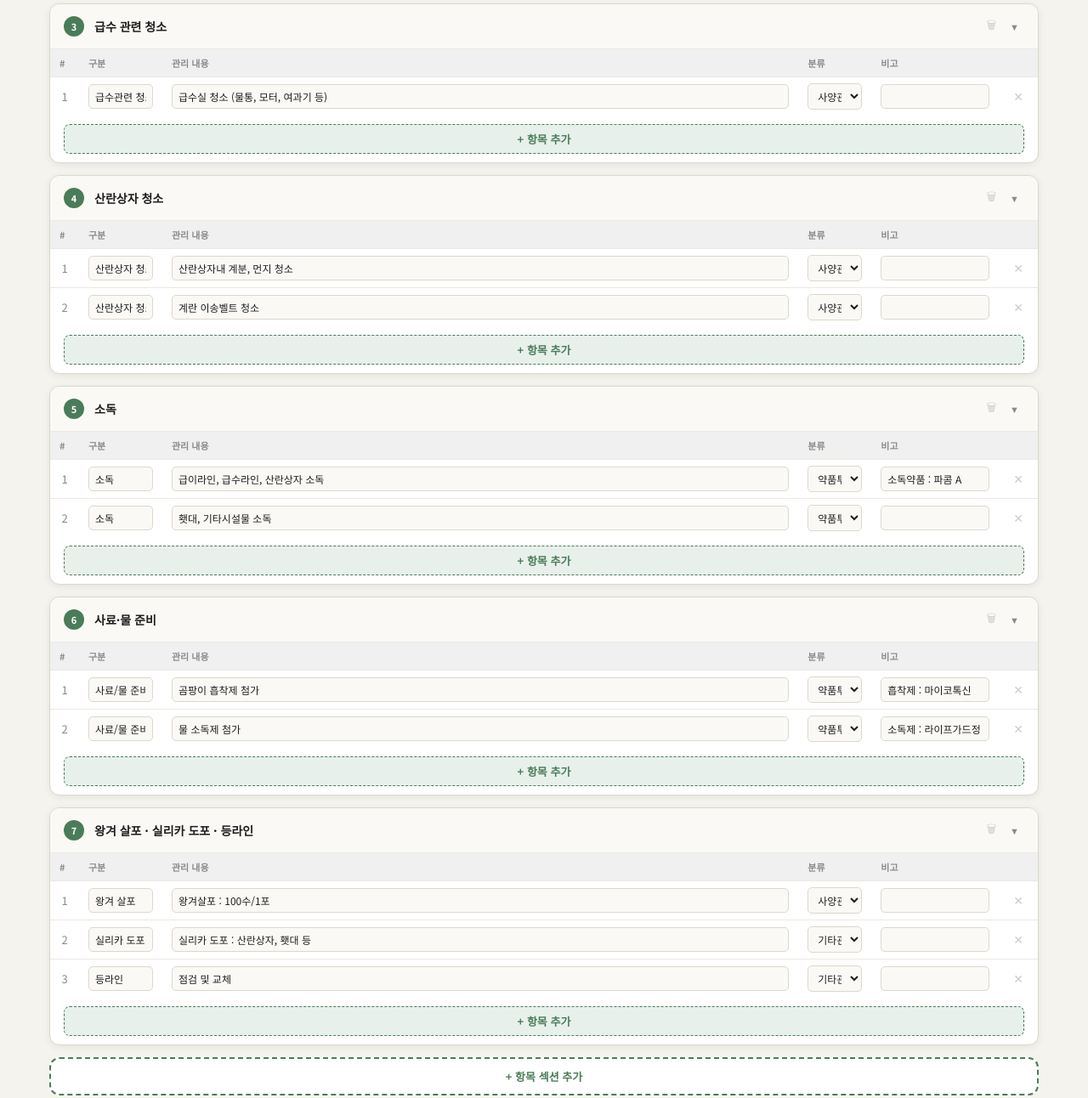
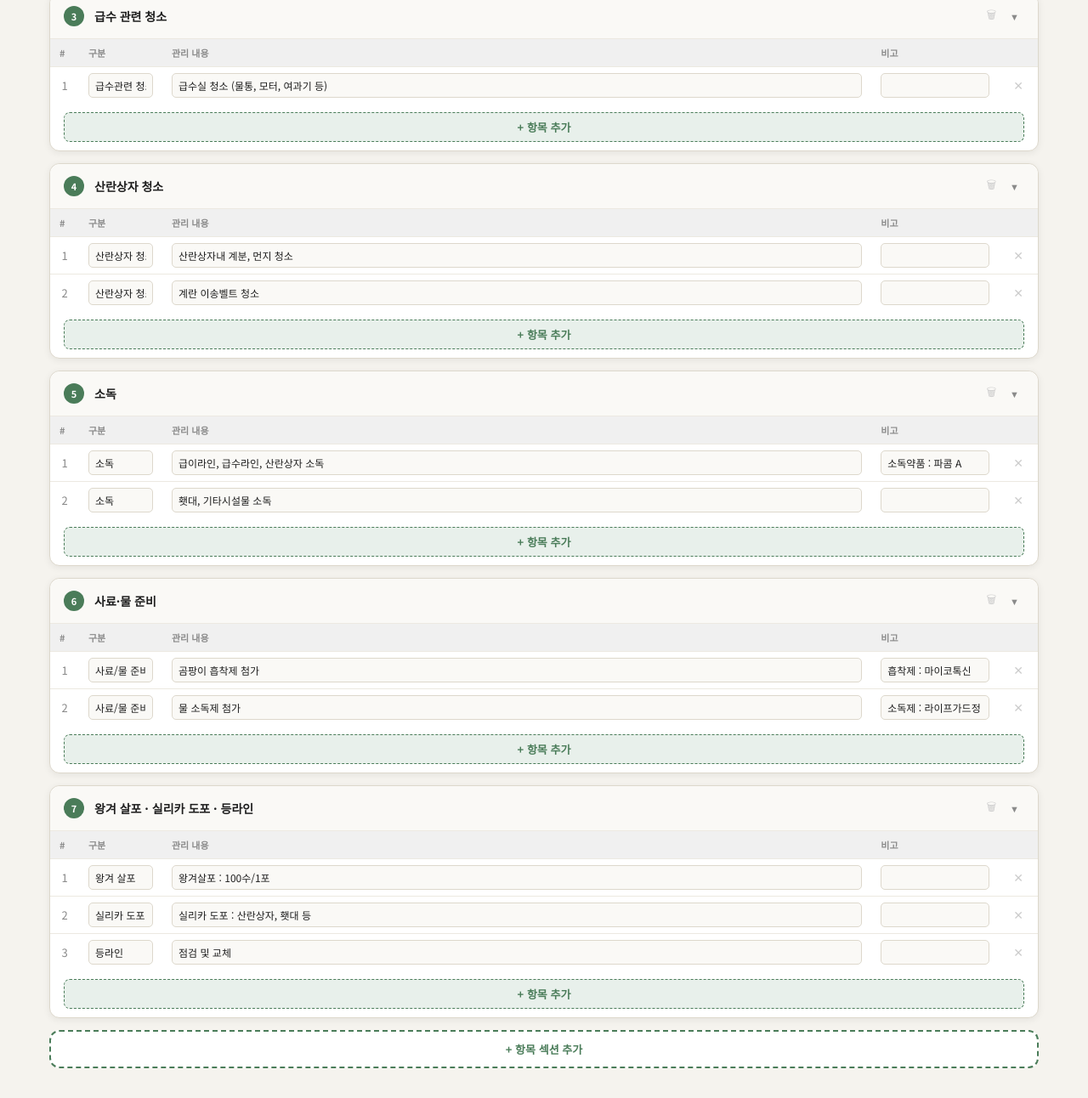
Before and after one commit to khmass-liturgy/kh-farm, a plain HTML site: page index.html in a window 1280 px wide. Shown: the part 826-2118 px from the top of the page at 85% size. Drawn offline with Linux system fonts and the light colour scheme.

Commit message:
Update data version and refactor category usage

```diff
--- a/index.html
+++ b/index.html
@@ -88,7 +88,7 @@ header h1 span{font-size:11px;opacity:.7;font-weight:300;margin-left:6px;}
 .col-no{width:34px;color:var(--text-soft);font-size:12px;text-align:center;}
 .col-gubun{width:98px;}
 .col-content{min-width:180px;}
-.col-category{width:86px;}
+
 .col-note{width:150px;}
 .col-action{width:40px;text-align:center;}
 
@@ -239,125 +239,124 @@ header h1 span{font-size:11px;opacity:.7;font-weight:300;margin-left:6px;}
 /* ════════════════════════════════════════════
    상수 & 기본 데이터
 ════════════════════════════════════════════ */
-const DATA_VERSION = 'v4';
-const CATEGORIES   = ['사양관리','약품투약','예방백신','기타관리'];
+const DATA_VERSION = 'v5';
 
 // 탭별 기본 섹션 정의 { name, rows[] }
 const INIT_TABS = {
   tab1:[
     {name:'계분 반출 및 청소', rows:[
-      {gubun:'계분 반출',content:'계사 내부 먼지 청소',category:'사양관리',note:''},
-      {gubun:'계분 반출',content:'사료라인 잔여사료 배출 처리',category:'사양관리',note:''},
-      {gubun:'계분 반출',content:'물라인 청소',category:'사양관리',note:''},
-      {gubun:'계분 반출',content:'산란상자내 청소',category:'사양관리',note:''},
+      {gubun:'계분 반출',content:'계사 내부 먼지 청소',note:''},
+      {gubun:'계분 반출',content:'사료라인 잔여사료 배출 처리',note:''},
+      {gubun:'계분 반출',content:'물라인 청소',note:''},
+      {gubun:'계분 반출',content:'산란상자내 청소',note:''},
     ]},
     {name:'사료빈 청소', rows:[
-      {gubun:'사료빈 청소',content:'사료빈 물청소',category:'사양관리',note:''},
-      {gubun:'사료빈 청소',content:'건조',category:'사양관리',note:''},
+      {gubun:'사료빈 청소',content:'사료빈 물청소',note:''},
+      {gubun:'사료빈 청소',content:'건조',note:''},
     ]},
     {name:'급수 관련 청소', rows:[
-      {gubun:'급수관련 청소',content:'급수실 청소 (물통, 모터, 여과기 등)',category:'사양관리',note:''},
+      {gubun:'급수관련 청소',content:'급수실 청소 (물통, 모터, 여과기 등)',note:''},
     ]},
     {name:'산란상자 청소', rows:[
-      {gubun:'산란상자 청소',content:'산란상자내 계분, 먼지 청소',category:'사양관리',note:''},
-      {gubun:'산란상자 청소',content:'계란 이송벨트 청소',category:'사양관리',note:''},
+      {gubun:'산란상자 청소',content:'산란상자내 계분, 먼지 청소',note:''},
+      {gubun:'산란상자 청소',content:'계란 이송벨트 청소',note:''},
     ]},
     {name:'소독', rows:[
-      {gubun:'소독',content:'급이라인, 급수라인, 산란상자 소독',category:'약품투약',note:'소독약품 : 파콤 A'},
-      {gubun:'소독',content:'횃대, 기타시설물 소독',category:'약품투약',note:''},
+      {gubun:'소독',content:'급이라인, 급수라인, 산란상자 소독',note:'소독약품 : 파콤 A'},
+      {gubun:'소독',content:'횃대, 기타시설물 소독',note:''},
     ]},
     {name:'사료·물 준비', rows:[
-      {gubun:'사료/물 준비',content:'곰팡이 흡착제 첨가',category:'약품투약',note:'흡착제 : 마이코톡신'},
-      {gubun:'사료/물 준비',content:'물 소독제 첨가',category:'약품투약',note:'소독제 : 라이프가드정'},
+      {gubun:'사료/물 준비',content:'곰팡이 흡착제 첨가',note:'흡착제 : 마이코톡신'},
+      {gubun:'사료/물 준비',content:'물 소독제 첨가',note:'소독제 : 라이프가드정'},
     ]},
     {name:'왕겨 살포 · 실리카 도포 · 등라인', rows:[
-      {gubun:'왕겨 살포',content:'왕겨살포 : 100수/1포',category:'사양관리',note:''},
-      {gubun:'실리카 도포',content:'실리카 도포 : 산란상자, 횃대 등',category:'기타관리',note:''},
-      {gubun:'등라인',content:'점검 및 교체',category:'기타관리',note:''},
+      {gubun:'왕겨 살포',content:'왕겨살포 : 100수/1포',note:''},
+      {gubun:'실리카 도포',content:'실리카 도포 : 산란상자, 횃대 등',note:''},
+      {gubun:'등라인',content:'점검 및 교체',note:''},
     ]},
   ],
   tab2:[
     {name:'입추시 관리', rows:[
-      {gubun:'입추시',content:'체중, 균일도 체크 (80~85%)',category:'사양관리',note:''},
-      {gubun:'입추시',content:'걸음걸이, 활력도 등 건강 체크',category:'사양관리',note:''},
-      {gubun:'입추시',content:'계분 체크 : 혈변·콕시듐, 묽은변·장염',category:'사양관리',note:''},
-      {gubun:'입추시',content:'중추 백신기록 확인, 체크',category:'예방백신',note:''},
-      {gubun:'입추시',content:'부리다듬기, SE검사 기록 체크',category:'기타관리',note:''},
+      {gubun:'입추시',content:'체중, 균일도 체크 (80~85%)',note:''},
+      {gubun:'입추시',content:'걸음걸이, 활력도 등 건강 체크',note:''},
+      {gubun:'입추시',content:'계분 체크 : 혈변·콕시듐, 묽은변·장염',note:''},
+      {gubun:'입추시',content:'중추 백신기록 확인, 체크',note:''},
+      {gubun:'입추시',content:'부리다듬기, SE검사 기록 체크',note:''},
     ]},
     {name:'예방백신 실시', rows:[
-      {gubun:'예방백신',content:'구충 실시 : 2회 실시(1주일), 90~100일',category:'예방백신',note:'구충제 : 레바미솔산'},
-      {gubun:'예방백신',content:'IB+QX 실시(전동) : 90~100일',category:'예방백신',note:'IB + QX'},
-      {gubun:'예방백신',content:'SG9R 생독백신 실시 : 100일',category:'예방백신',note:'SG9R'},
-      {gubun:'예방백신',content:'ABBNE 백신실시 : 110일',category:'예방백신',note:'PABEN-Q'},
+      {gubun:'예방백신',content:'구충 실시 : 2회 실시(1주일), 90~100일',note:'구충제 : 레바미솔산'},
+      {gubun:'예방백신',content:'IB+QX 실시(전동) : 90~100일',note:'IB + QX'},
+      {gubun:'예방백신',content:'SG9R 생독백신 실시 : 100일',note:'SG9R'},
+      {gubun:'예방백신',content:'ABBNE 백신실시 : 110일',note:'PABEN-Q'},
     ]},
   ],
   tab3:[
     {name:'산란 준비', rows:[
-      {gubun:'산란준비',content:'사각지역 차단망 설치',category:'사양관리',note:''},
-      {gubun:'산란준비',content:'어두운곳 등 설치, 반사필름 설치',category:'기타관리',note:''},
-      {gubun:'산란준비',content:'산란상자 산란 유도',category:'사양관리',note:''},
-      {gubun:'산란준비',content:'산란상자, 벨트 점검',category:'사양관리',note:''},
-      {gubun:'산란준비',content:'점등 시작 (타이머 점검)',category:'사양관리',note:''},
-      {gubun:'산란준비',content:'산란예비 사료 급여 (1~2회)',category:'사양관리',note:'산란예비 사료'},
+      {gubun:'산란준비',content:'사각지역 차단망 설치',note:''},
+      {gubun:'산란준비',content:'어두운곳 등 설치, 반사필름 설치',note:''},
+      {gubun:'산란준비',content:'산란상자 산란 유도',note:''},
+      {gubun:'산란준비',content:'산란상자, 벨트 점검',note:''},
+      {gubun:'산란준비',content:'점등 시작 (타이머 점검)',note:''},
+      {gubun:'산란준비',content:'산란예비 사료 급여 (1~2회)',note:'산란예비 사료'},
     ]},
   ],
   tab4:[
     {name:'산란 사양관리', rows:[
-      {gubun:'산란 사양',content:'단계별 산란사료 급이',category:'사양관리',note:''},
-      {gubun:'산란 사양',content:'음수백신시 중화제 사용',category:'약품투약',note:'※ 음수백신 : 중화제 사용'},
-      {gubun:'산란 사양',content:'점등 유지 (15시간)',category:'사양관리',note:''},
-      {gubun:'산란 사양',content:'급이량, 급수량 체크',category:'사양관리',note:''},
-      {gubun:'산란 사양',content:'여름철 환기관리 유의',category:'사양관리',note:''},
-      {gubun:'산란 사양',content:'왕겨 수시 보충',category:'사양관리',note:''},
+      {gubun:'산란 사양',content:'단계별 산란사료 급이',note:''},
+      {gubun:'산란 사양',content:'음수백신시 중화제 사용',note:'※ 음수백신 : 중화제 사용'},
+      {gubun:'산란 사양',content:'점등 유지 (15시간)',note:''},
+      {gubun:'산란 사양',content:'급이량, 급수량 체크',note:''},
+      {gubun:'산란 사양',content:'여름철 환기관리 유의',note:''},
+      {gubun:'산란 사양',content:'왕겨 수시 보충',note:''},
     ]},
     {name:'예방백신 실시', rows:[
-      {gubun:'예방백신',content:'IB+QX 실시(전동) : 2개월 1회',category:'예방백신',note:''},
-      {gubun:'예방백신',content:'애비뉴(뉴캐슬) 실시(전동) : 2개월 1회',category:'예방백신',note:''},
-      {gubun:'예방백신',content:'대장균 백신 : 매년 11월/겨울전 전동 실시',category:'예방백신',note:'대장균 백신 : 이콜라이'},
-      {gubun:'예방백신',content:'음수백신시 중화제 사용',category:'약품투약',note:'※ 음수백신 : 중화제 사용'},
+      {gubun:'예방백신',content:'IB+QX 실시(전동) : 2개월 1회',note:''},
+      {gubun:'예방백신',content:'애비뉴(뉴캐슬) 실시(전동) : 2개월 1회',note:''},
+      {gubun:'예방백신',content:'대장균 백신 : 매년 11월/겨울전 전동 실시',note:'대장균 백신 : 이콜라이'},
+      {gubun:'예방백신',content:'음수백신시 중화제 사용',note:'※ 음수백신 : 중화제 사용'},
     ]},
     {name:'서부사료 주령별 급이', rows:[
-      {gubun:'중추단계',content:'중병아리',category:'사양관리',note:'서부사료 주령별 급이'},
-      {gubun:'산란초기',content:'산란예비',category:'사양관리',note:''},
-      {gubun:'~40주',content:'웰빙1',category:'사양관리',note:''},
-      {gubun:'~50주',content:'웰빙2',category:'사양관리',note:''},
-      {gubun:'~60주',content:'웰빙3',category:'사양관리',note:''},
-      {gubun:'~70주',content:'웰빙4',category:'사양관리',note:''},
-      {gubun:'70주 이상',content:'웰빙5',category:'사양관리',note:''},
+      {gubun:'중추단계',content:'중병아리',note:'서부사료 주령별 급이'},
+      {gubun:'산란초기',content:'산란예비',note:''},
+      {gubun:'~40주',content:'웰빙1',note:''},
+      {gubun:'~50주',content:'웰빙2',note:''},
+      {gubun:'~60주',content:'웰빙3',note:''},
+      {gubun:'~70주',content:'웰빙4',note:''},
+      {gubun:'70주 이상',content:'웰빙5',note:''},
     ]},
   ],
   tab5:[
     {name:'겨울철 계사 관리', rows:[
-      {gubun:'겨울철 계사',content:'계분 일부 반출, 왕겨 보충',category:'사양관리',note:''},
-      {gubun:'겨울철 계사',content:'측면 비닐 설치 및 환풍기 점검',category:'기타관리',note:''},
-      {gubun:'겨울철 계사',content:'급수기 급수조절부분 보온 실시',category:'사양관리',note:''},
-      {gubun:'겨울철 계사',content:'급수실 라디에이터 가동',category:'사양관리',note:''},
-      {gubun:'겨울철 계사',content:'급수라인 열선 점검 및 가동',category:'사양관리',note:''},
-      {gubun:'겨울철 계사',content:'급수라인 동파방지대책 마련 : 물흘림 등',category:'기타관리',note:''},
-      {gubun:'겨울철 계사',content:'계사 틈새 관리 철저 : 샛바람',category:'기타관리',note:''},
-      {gubun:'겨울철 계사',content:'왕겨 수시 보충',category:'사양관리',note:''},
+      {gubun:'겨울철 계사',content:'계분 일부 반출, 왕겨 보충',note:''},
+      {gubun:'겨울철 계사',content:'측면 비닐 설치 및 환풍기 점검',note:''},
+      {gubun:'겨울철 계사',content:'급수기 급수조절부분 보온 실시',note:''},
+      {gubun:'겨울철 계사',content:'급수실 라디에이터 가동',note:''},
+      {gubun:'겨울철 계사',content:'급수라인 열선 점검 및 가동',note:''},
+      {gubun:'겨울철 계사',content:'급수라인 동파방지대책 마련 : 물흘림 등',note:''},
+      {gubun:'겨울철 계사',content:'계사 틈새 관리 철저 : 샛바람',note:''},
+      {gubun:'겨울철 계사',content:'왕겨 수시 보충',note:''},
     ]},
   ],
   tab6:[
     {name:'주요 검사 항목', rows:[
-      {gubun:'SE검사',content:'HACCP 대비 SE검사',category:'기타관리',note:''},
-      {gubun:'SE검사',content:'중추 입추시 SE 성적서 확인',category:'기타관리',note:''},
-      {gubun:'환경검사',content:'환경검사 실시 : 반기 1회 (위생시험소)',category:'기타관리',note:''},
-      {gubun:'품질검사',content:'자가품질 검사 : 반기 1회 (위생시험소)',category:'기타관리',note:''},
-      {gubun:'출하검사',content:'출하전 살충제 검사',category:'기타관리',note:''},
+      {gubun:'SE검사',content:'HACCP 대비 SE검사',note:''},
+      {gubun:'SE검사',content:'중추 입추시 SE 성적서 확인',note:''},
+      {gubun:'환경검사',content:'환경검사 실시 : 반기 1회 (위생시험소)',note:''},
+      {gubun:'품질검사',content:'자가품질 검사 : 반기 1회 (위생시험소)',note:''},
+      {gubun:'출하검사',content:'출하전 살충제 검사',note:''},
     ]},
   ],
   tab7:[
     {name:'교육', rows:[
-      {gubun:'교육',content:'무항생제축산물 교육',category:'기타관리',note:''},
-      {gubun:'교육',content:'HACCP 교육',category:'기타관리',note:''},
-      {gubun:'교육',content:'동물복지 교육',category:'기타관리',note:''},
-      {gubun:'교육',content:'축산업종사자 교육, 차량 교육',category:'기타관리',note:''},
-      {gubun:'교육',content:'매장 위생교육, 위생 검사 (보건소)',category:'기타관리',note:''},
+      {gubun:'교육',content:'무항생제축산물 교육',note:''},
+      {gubun:'교육',content:'HACCP 교육',note:''},
+      {gubun:'교육',content:'동물복지 교육',note:''},
+      {gubun:'교육',content:'축산업종사자 교육, 차량 교육',note:''},
+      {gubun:'교육',content:'매장 위생교육, 위생 검사 (보건소)',note:''},
     ]},
     {name:'수질·전기안전 검사', rows:[
-      {gubun:'수질검사',content:'수질검사 : 매년',category:'기타관리',note:''},
-      {gubun:'전기안전',content:'전기안전검사 : 1회/2년',category:'기타관리',note:''},
+      {gubun:'수질검사',content:'수질검사 : 매년',note:''},
+      {gubun:'전기안전',content:'전기안전검사 : 1회/2년',note:''},
     ]},
   ],
 };
@@ -365,7 +364,7 @@ const INIT_TABS = {
 /* ════════════════════════════════════════════
    상태
 ════════════════════════════════════════════ */
-// tabData[tabId] = [ {name, rows:[{gubun,content,category,note}]}, ... ]
+// tabData[tabId] = [ {name, rows:[{gubun,content,note}]}, ... ]
 let tabData = {};
 let currentTabId = 'tab1';
 let pendingDelTab = null;
@@ -572,7 +571,6 @@ function buildSectionCard(tid, sidx, sec) {
     <th class="col-no">#</th>
     <th class="col-gubun">구분</th>
     <th class="col-content">관리 내용</th>
-    <th class="col-category">분류</th>
     <th class="col-note">비고</th>
     <th class="col-action"></th>
   </tr></thead>`;
@@ -597,14 +595,10 @@ function buildSectionCard(tid, sidx, sec) {
 
 function buildRow(tid, sidx, ridx, r) {
   const tr = document.createElement('tr');
-  const opts = CATEGORIES.map(c =>
-    `<option value="${c}"${r.category===c?' selected':''}>${c}</option>`
-  ).join('');
   tr.innerHTML = `
     <td class="col-no">${ridx+1}</td>
     <td class="col-gubun"><input type="text" value="${esc(r.gubun)}"   data-tab="${tid}" data-sidx="${sidx}" data-row="${ridx}" data-field="gubun"></td>
     <td class="col-content"><input type="text" value="${esc(r.content)}" data-tab="${tid}" data-sidx="${sidx}" data-row="${ridx}" data-field="content"></td>
-    <td class="col-category"><select data-tab="${tid}" data-sidx="${sidx}" data-row="${ridx}" data-field="category">${opts}</select></td>
     <td class="col-note"><input type="text" value="${esc(r.note)}"    data-tab="${tid}" data-sidx="${sidx}" data-row="${ridx}" data-field="note"></td>
     <td class="col-action"><button class="btn-del" data-tab="${tid}" data-sidx="${sidx}" data-row="${ridx}" title="삭제">✕</button></td>`;
   return tr;
@@ -677,7 +671,7 @@ function confirmDelSection() {
    행 추가 / 삭제
 ════════════════════════════════════════════ */
 function addRow(tid, sidx) {
-  tabData[tid][sidx].rows.push({gubun:'',content:'',category:'사양관리',note:''});
+  tabData[tid][sidx].rows.push({gubun:'',content:'',note:''});
   const tbody = document.getElementById(`tbody_${tid}_${sidx}`);
   const rows  = tabData[tid][sidx].rows;
   const ridx  = rows.length - 1;
```
